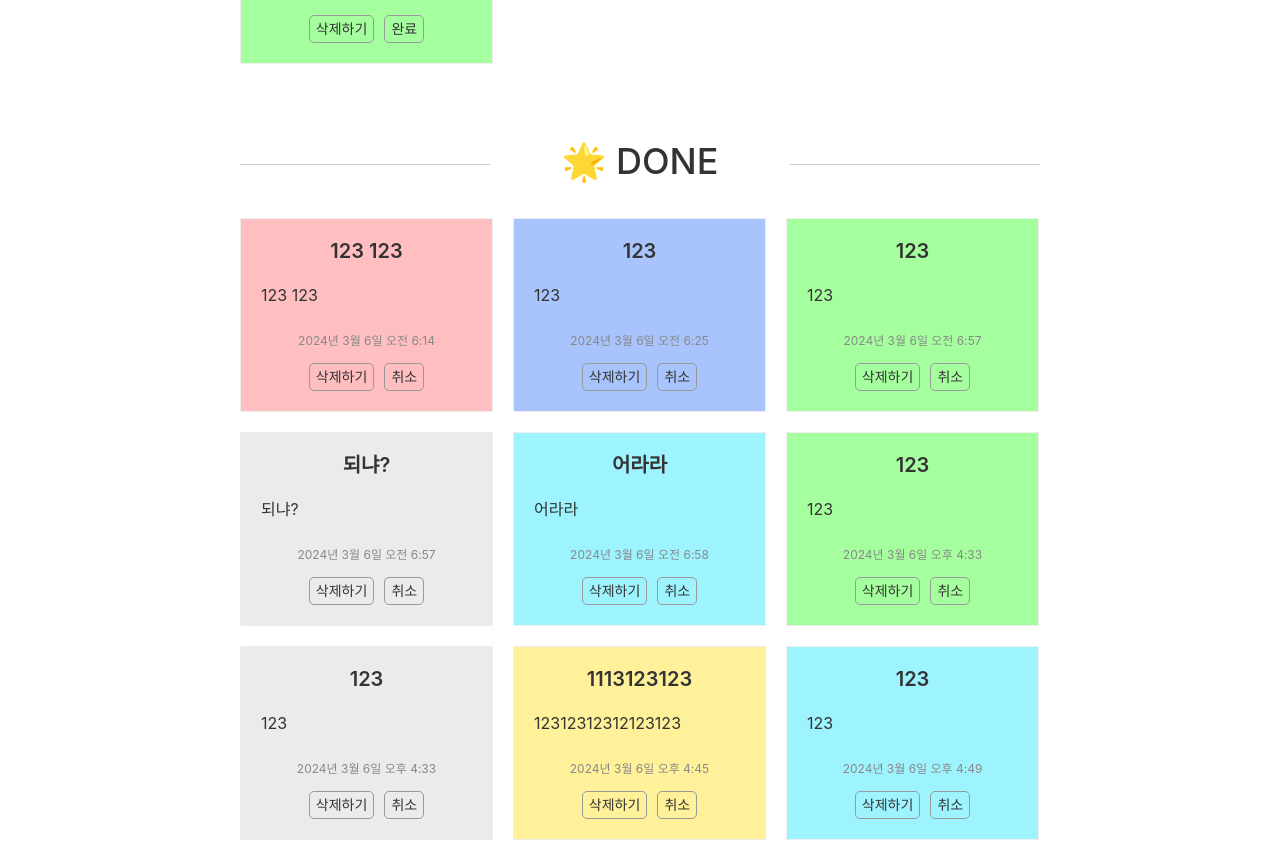
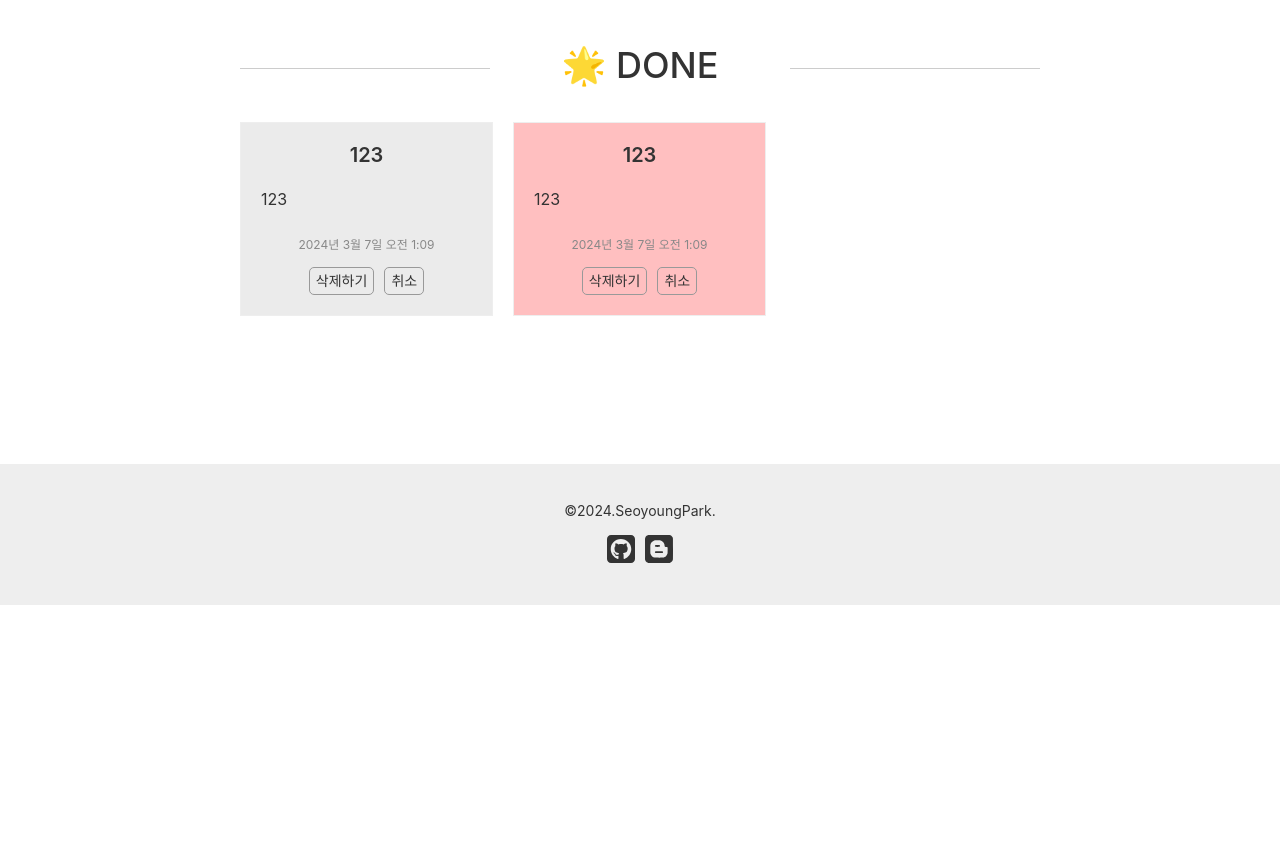
Before and after one commit to seokachu/TodoList-TS-Ver, a React (Vite) app: page / in a window 1280 px wide. Shown: the part 540-1382 px from the top of the page. After the commit the page ends 1145 px from the top, so only its background shows below. Built offline with nearby package versions, Linux system fonts and the light colour scheme; data requests are answered from the project's data file.

Commit message:
Fix: color랜덤 list색상 고정ㄴ

```diff
--- a/db.json
+++ b/db.json
@@ -1,74 +1,36 @@
 {
   "todos": [
     {
-      "id": "a1779ace-920f-4ee7-9c1a-8c056b95b81d",
-      "title": "123 123",
-      "content": "123 123",
-      "createAt": "2024년 3월 6일 오전 6:14",
-      "isdone": true
+      "id": "108605dd-98c2-442f-a1b6-479a7174b4ba",
+      "title": "123",
+      "content": "123",
+      "createAt": "2024년 3월 7일 오전 1:09",
+      "isdone": true,
+      "color": "#ebebeb"
     },
     {
-      "id": "8ae1d298-e921-4d2f-a930-ef332f8e5e61",
+      "id": "abfea8bb-4526-496a-8405-809f2b05d47b",
       "title": "123",
       "content": "123",
-      "createAt": "2024년 3월 6일 오전 6:25",
-      "isdone": true
+      "createAt": "2024년 3월 7일 오전 1:09",
+      "isdone": true,
+      "color": "#ffbfc0"
     },
     {
-      "id": "7d757200-5987-416a-922d-c79dee50d0d7",
+      "id": "4e659f34-c106-430b-b8cc-09c82594aa1a",
       "title": "123",
       "content": "123",
-      "createAt": "2024년 3월 6일 오전 6:57",
-      "isdone": true
+      "createAt": "2024년 3월 7일 오전 1:09",
+      "isdone": false,
+      "color": "#9df3fe"
     },
     {
-      "id": "32916039-eb6e-4b83-aa74-3c08270baf6c",
+      "id": "cecd1b0c-7bfa-4995-85f8-961329d3c913",
       "title": "되냐?",
       "content": "되냐?",
-      "createAt": "2024년 3월 6일 오전 6:57",
-      "isdone": true
-    },
-    {
-      "id": "772a3553-8231-49ce-ad73-fc393aa6d3c4",
-      "title": "어라라",
-      "content": "어라라",
-      "createAt": "2024년 3월 6일 오전 6:58",
-      "isdone": true
-    },
-    {
-      "id": "aa73c927-1189-4cb3-bea7-965a298d6589",
-      "title": "123",
-      "content": "123",
-      "createAt": "2024년 3월 6일 오후 4:33",
-      "isdone": true
-    },
-    {
-      "id": "68ac4e6f-3de1-45df-b5fb-32414a960f8a",
-      "title": "123",
-      "content": "123",
-      "createAt": "2024년 3월 6일 오후 4:33",
-      "isdone": true
-    },
-    {
-      "id": "0823e323-1e88-4b35-8a69-5e3e4f4105b3",
-      "title": "제목입니다",
-      "content": "내용입니다내용입니다내용입니다내용입니다내용입니다내용입니다내용입니다내용입니다내용입니다내용입니다내용입니다내용입니다",
-      "createAt": "2024년 3월 6일 오후 4:44",
-      "isdone": false
-    },
-    {
-      "id": "bc4be03b-ef24-433d-b736-2f985ccfcee2",
-      "title": "1113123123",
-      "content": "12312312312123123",
-      "createAt": "2024년 3월 6일 오후 4:45",
-      "isdone": true
-    },
-    {
-      "id": "f9b8d6be-ae43-42fc-8026-4b70ef9bd801",
-      "title": "123",
-      "content": "123",
-      "createAt": "2024년 3월 6일 오후 4:49",
-      "isdone": true
+      "createAt": "2024년 3월 7일 오전 1:09",
+      "isdone": false,
+      "color": "#ebebeb"
     }
   ]
 }
--- a/index.html
+++ b/index.html
@@ -1,5 +1,5 @@
 <!doctype html>
-<html lang="en">
+<html lang="ko">
 
 <head>
   <meta charset="UTF-8" />
--- a/src/api/todos.ts
+++ b/src/api/todos.ts
@@ -20,6 +20,7 @@ export const createTodos = async (item: {
   title: string;
   content: string;
   createAt: string;
+  color: string;
 }) => {
   const { data } = await todoClient.post('/todos', item);
   return data;
--- a/src/components/todos/TodoForm.tsx
+++ b/src/components/todos/TodoForm.tsx
@@ -6,6 +6,7 @@ import { toast } from 'react-toastify';
 import { getFormattedDate } from '../../util/date';
 import { IInputForm } from '../../hooks/interface';
 import * as S from '../../styles/style';
+import { randomCardColor } from '../../util/color';
 
 const TodoForm = () => {
   const queryClient = useQueryClient();
@@ -16,6 +17,7 @@ const TodoForm = () => {
     content: '',
     createAt: '',
     isdone: false,
+    color: '',
   });
 
   const { title, content } = formState;
@@ -39,6 +41,7 @@ const TodoForm = () => {
         content,
         createAt: getFormattedDate(date),
         isdone: false,
+        color: randomCardColor(),
       };
       mutation.mutate(newTodos);
       resetForm();
--- a/src/components/todos/TodoItems.tsx
+++ b/src/components/todos/TodoItems.tsx
@@ -3,7 +3,6 @@ import { IInputForm } from '../../hooks/interface';
 import { useMutation, useQueryClient } from '@tanstack/react-query';
 import { deleteTodos, updateTodos } from '../../api/todos';
 import { toast } from 'react-toastify';
-import { randomCardColor } from '../../util/color';
 import * as S from '../../styles/style';
 
 interface Props {
@@ -53,7 +52,7 @@ const TodoItems: React.FC<Props> = ({ item }) => {
   };
 
   return (
-    <li style={{ backgroundColor: randomCardColor() }}>
+    <li style={{ backgroundColor: item.color }}>
       <h3>{item.title}</h3>
       <p>{item.content}</p>
       <S.Date>{item.createAt}</S.Date>
--- a/src/hooks/interface.ts
+++ b/src/hooks/interface.ts
@@ -4,4 +4,5 @@ export interface IInputForm {
   content: string;
   createAt: string;
   isdone: boolean;
+  color: string;
 }
--- a/src/shared/store/config/configStore.ts
+++ b/src/shared/store/config/configStore.ts
@@ -1,8 +1,8 @@
 import { configureStore } from '@reduxjs/toolkit';
-// import modal from '../modules/modal';
+import random from '../modules/random';
 
 export default configureStore({
   reducer: {
-    // modal,
+    random,
   },
 });
--- /dev/null
+++ b/src/shared/store/modules/random.ts
@@ -0,0 +1,14 @@
+import { createSlice } from '@reduxjs/toolkit';
+
+const randomColor = createSlice({
+  name: 'random',
+  initialState: [],
+  reducers: {
+    addRandom: (state, action) => {
+      return (state = action.payload);
+    },
+  },
+});
+
+export const { addRandom } = randomColor.actions;
+export default randomColor.reducer;
```
